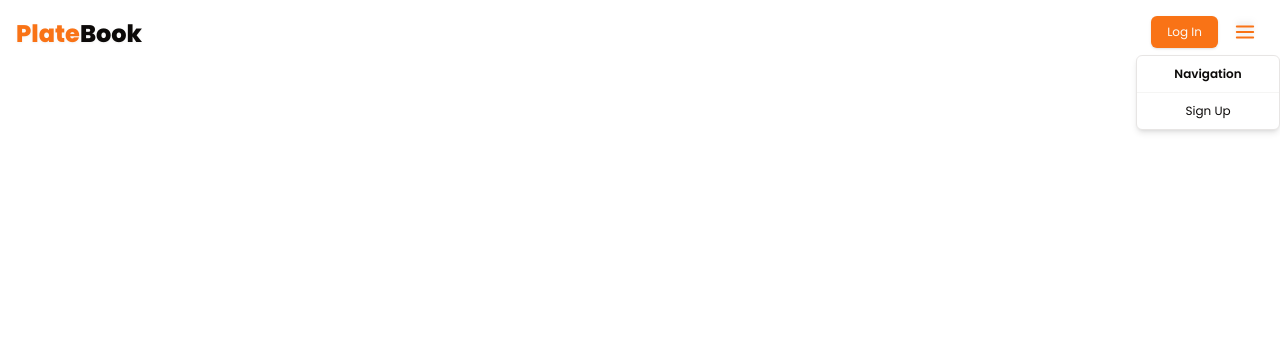
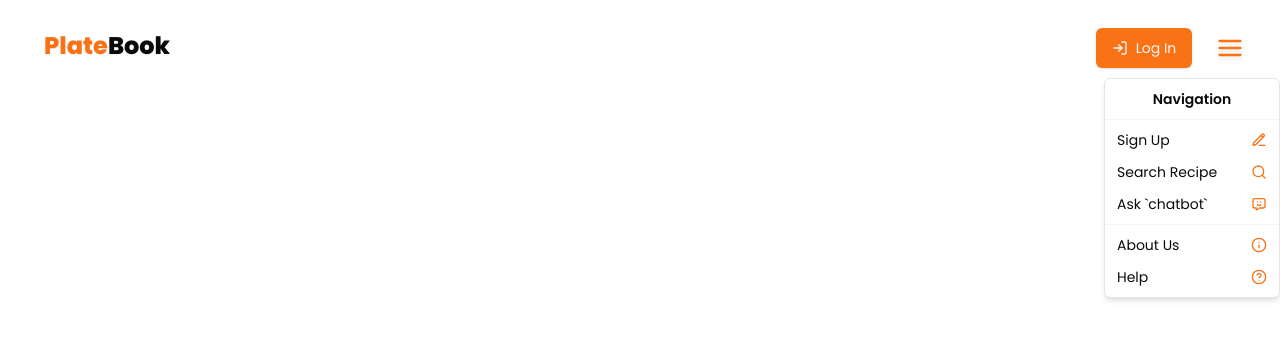
Before and after one commit to potakaaa/platebook, a Next.js app in the folder frontend/: page / in a window 1280 px wide. Both pictures are taken after a click on the element 1245 px from the left and 32 px from the top of the page. Shown: the top 340 px of the page. Built offline with nearby package versions, Linux system fonts and the light colour scheme.

Commit message:
(frontend): added dropdown for navbar list small screens

```diff
--- a/frontend/src/components/navbar/Navbar.tsx
+++ b/frontend/src/components/navbar/Navbar.tsx
@@ -1,16 +1,15 @@
 "use client";
 
-import React from "react";
+import React, { JSX } from "react";
 import HomeLogo from "./nav/HomeLogo";
 import { Button } from "../ui/button";
 import {
   AlignJustify,
-  CircleChevronDown,
-  CircleChevronDownIcon,
-  List,
-  PanelBottomClose,
-  PanelBottomOpen,
-  SquareChevronDown,
+  HelpCircleIcon,
+  InfoIcon,
+  LogInIcon,
+  PencilLine,
+  SearchIcon,
 } from "lucide-react";
 import {
   DropdownMenu,
@@ -20,43 +19,96 @@ import {
   DropdownMenuTrigger,
   DropdownMenuItem,
   DropdownMenuGroup,
-  DropdownMenuShortcut,
 } from "../ui/dropdown-menu";
-import { easeInOut, easeOut, motion } from "framer-motion";
+import { useRouter } from "next/navigation";
+import { IconMessageChatbot } from "@tabler/icons-react";
+
+type navButton = {
+  name: string;
+  icon: JSX.Element;
+  id: string;
+  onClick: () => void;
+};
 
 const Navbar = () => {
   const [isOpen, setIsOpen] = React.useState(false);
+  const router = useRouter();
 
-  React.useEffect(() => {
-    console.log("isOpen", isOpen);
-  }, [isOpen]);
+  const navButtonStyles = "text-xs sm:text-sm justify-between";
+  const navButtonIconStyles = "text-primary size-10";
+
+  const navButtons: navButton[] = [
+    {
+      name: "Sign Up",
+      icon: <PencilLine className={navButtonIconStyles} />,
+      id: "signup",
+      onClick: () => router.push("/signup"),
+    },
+    {
+      name: "Search Recipe",
+      icon: <SearchIcon className={navButtonIconStyles} />,
+      id: "search-recipe",
+      onClick: () => router.push("/search-recipe"),
+    },
+    {
+      name: "Ask `chatbot`",
+      icon: <IconMessageChatbot className={navButtonIconStyles} />,
+      id: "ask-chatbot",
+      onClick: () => router.push("/ask-chatbot"),
+    },
+    {
+      name: "About Us",
+      icon: <InfoIcon className={navButtonIconStyles} />,
+      id: "about-us",
+      onClick: () => router.push("/about-us"),
+    },
+    {
+      name: "Help",
+      icon: <HelpCircleIcon className={navButtonIconStyles} />,
+      id: "help",
+      onClick: () => router.push("/help"),
+    },
+  ];
 
   return (
-    <div className="flex justify-between items-start w-full p-4">
+    <div className="flex justify-between items-start w-full p-4 md:p-6 xl:p-7 transition-all duration-200">
       <HomeLogo />
-      <section className="flex gap-2 items-center">
-        <Button variant={"default"} className="h-8 shadow text-xs">
-          Log In
+      <section className="flex gap-2 sm:gap-4 items-center">
+        <Button
+          variant={"default"}
+          className="h-8 sm:h-10 sm:w-24 shadow text-xs sm:text-sm"
+          onClick={() => router.push("/login")}
+        >
+          <LogInIcon size={15} />
+          <span>Log In</span>
         </Button>
         <DropdownMenu open={isOpen} onOpenChange={setIsOpen}>
           <DropdownMenuTrigger asChild className="mx-2">
-            <motion.div
-              onClick={(e) => (e.preventDefault(), setIsOpen(!isOpen))}
-              animate={{ rotate: isOpen ? 180 : 0 }} // Rotate the icon based on isOpen state
-              transition={{ duration: 0.3, ease: easeOut }} // Set the transition duration for rotation
-            >
-              <AlignJustify size={22} className="text-primary drop-shadow-md" />
-            </motion.div>
+            <div onClick={() => setIsOpen(!isOpen)}>
+              <AlignJustify className="text-primary drop-shadow-md size-6 sm:size-7" />
+            </div>
           </DropdownMenuTrigger>
-          <DropdownMenuContent className="w-36 my-2">
-            <DropdownMenuLabel className="text-xs text-center">
+          <DropdownMenuContent className="w-36 sm:w-44 my-2 sm:my-3">
+            <DropdownMenuLabel className="text-xs sm:text-sm text-center">
               Navigation
             </DropdownMenuLabel>
             <DropdownMenuSeparator />
+
             <DropdownMenuGroup>
-              <DropdownMenuItem className="text-xs justify-center">
-                <span>Sign Up</span>
-              </DropdownMenuItem>
+              {navButtons.map((button, index) => (
+                <div key={index}>
+                  <DropdownMenuItem
+                    key={index}
+                    id={button.id}
+                    className={navButtonStyles}
+                    onClick={button.onClick}
+                  >
+                    <span>{button.name}</span>
+                    {button.icon}
+                  </DropdownMenuItem>
+                  {index === 2 && <DropdownMenuSeparator />}
+                </div>
+              ))}
             </DropdownMenuGroup>
           </DropdownMenuContent>
         </DropdownMenu>
@@ -66,86 +118,3 @@ const Navbar = () => {
 };
 
 export default Navbar;
-
-{
-  /* <DropdownMenuContent className="w-56">
-        <DropdownMenuLabel>My Account</DropdownMenuLabel>
-        <DropdownMenuSeparator />
-        <DropdownMenuGroup>
-          <DropdownMenuItem>
-            <User />
-            <span>Profile</span>
-            <DropdownMenuShortcut>⇧⌘P</DropdownMenuShortcut>
-          </DropdownMenuItem>
-          <DropdownMenuItem>
-            <CreditCard />
-            <span>Billing</span>
-            <DropdownMenuShortcut>⌘B</DropdownMenuShortcut>
-          </DropdownMenuItem>
-          <DropdownMenuItem>
-            <Settings />
-            <span>Settings</span>
-            <DropdownMenuShortcut>⌘S</DropdownMenuShortcut>
-          </DropdownMenuItem>
-          <DropdownMenuItem>
-            <Keyboard />
-            <span>Keyboard shortcuts</span>
-            <DropdownMenuShortcut>⌘K</DropdownMenuShortcut>
-          </DropdownMenuItem>
-        </DropdownMenuGroup>
-        <DropdownMenuSeparator />
-        <DropdownMenuGroup>
-          <DropdownMenuItem>
-            <Users />
-            <span>Team</span>
-          </DropdownMenuItem>
-          <DropdownMenuSub>
-            <DropdownMenuSubTrigger>
-              <UserPlus />
-              <span>Invite users</span>
-            </DropdownMenuSubTrigger>
-            <DropdownMenuPortal>
-              <DropdownMenuSubContent>
-                <DropdownMenuItem>
-                  <Mail />
-                  <span>Email</span>
-                </DropdownMenuItem>
-                <DropdownMenuItem>
-                  <MessageSquare />
-                  <span>Message</span>
-                </DropdownMenuItem>
-                <DropdownMenuSeparator />
-                <DropdownMenuItem>
-                  <PlusCircle />
-                  <span>More...</span>
-                </DropdownMenuItem>
-              </DropdownMenuSubContent>
-            </DropdownMenuPortal>
-          </DropdownMenuSub>
-          <DropdownMenuItem>
-            <Plus />
-            <span>New Team</span>
-            <DropdownMenuShortcut>⌘+T</DropdownMenuShortcut>
-          </DropdownMenuItem>
-        </DropdownMenuGroup>
-        <DropdownMenuSeparator />
-        <DropdownMenuItem>
-          <Github />
-          <span>GitHub</span>
-        </DropdownMenuItem>
-        <DropdownMenuItem>
-          <LifeBuoy />
-          <span>Support</span>
-        </DropdownMenuItem>
-        <DropdownMenuItem disabled>
-          <Cloud />
-          <span>API</span>
-        </DropdownMenuItem>
-        <DropdownMenuSeparator />
-        <DropdownMenuItem>
-          <LogOut />
-          <span>Log out</span>
-          <DropdownMenuShortcut>⇧⌘Q</DropdownMenuShortcut>
-        </DropdownMenuItem>
-      </DropdownMenuContent> */
-}
--- a/frontend/src/components/navbar/nav/HomeLogo.tsx
+++ b/frontend/src/components/navbar/nav/HomeLogo.tsx
@@ -12,7 +12,7 @@ const HomeLogo = () => {
       className="px-0 mx-0 hover:bg-opacity-0"
       onClick={() => router.push("/")}
     >
-      <section className="flex font-black text-base sm:text-lg md:text-xl lg:text-2xl">
+      <section className="flex font-black text-base sm:text-lg md:text-xl md:mx-2 xl:mx-4 lg:text-2xl">
         <h1 className="text-primary drop-shadow-sm">Plate</h1>
         <h1 className="drop-shadow-sm">Book</h1>
       </section>
```
